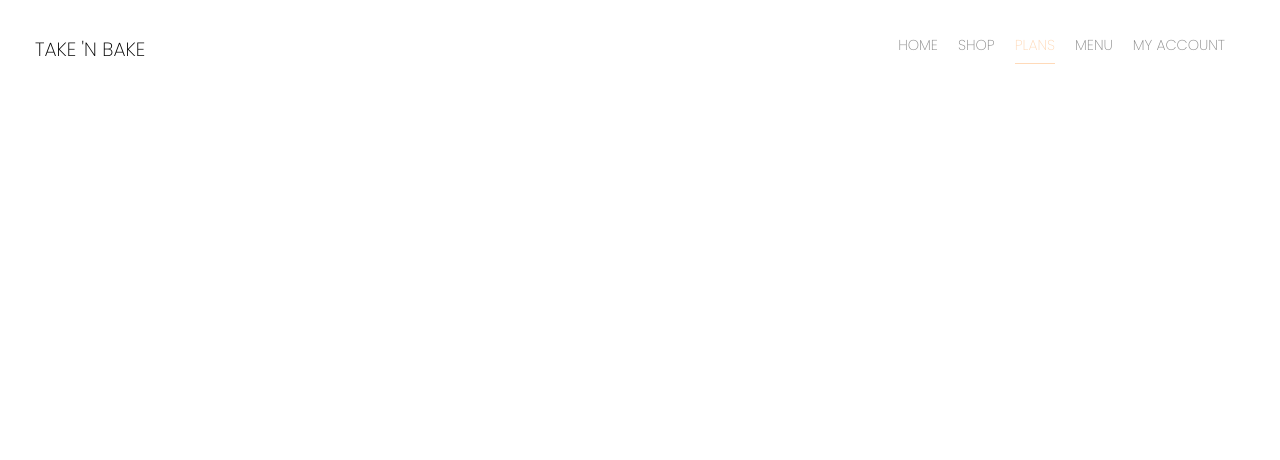
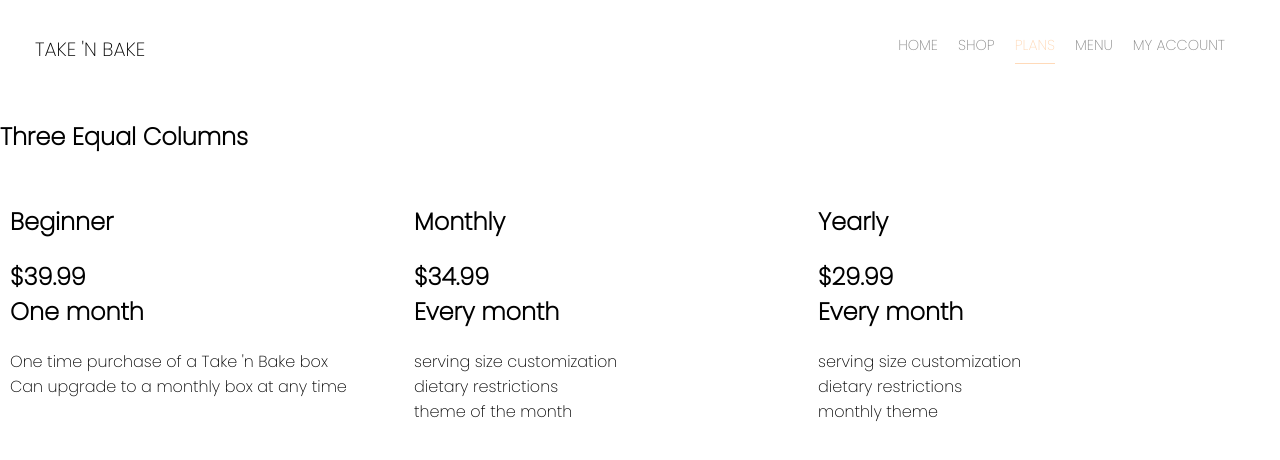
Before and after one commit to judyminjung/TakeNBake, a plain HTML site: page plans.html in a window 1280 px wide. Drawn offline with Linux system fonts and the light colour scheme.

Commit message:
Update plans.html

```diff
--- a/plans.html
+++ b/plans.html
@@ -36,8 +36,31 @@
         </div>
 
 
+            <h2>Three Equal Columns</h2>
 
-    </div>
+            <div class="plans_row">
+                <div class="plans">
+                    <h2>Beginner</h2>
+                    <h2>$39.99 </br>One month</h2>
+                    <p>One time purchase of a Take 'n Bake box </br>
+                        Can upgrade to a monthly box at any time</p>
+                </div>
+                <div class="plans">
+                    <h2>Monthly</h2>
+                    <h2>$34.99</br> Every month</h2>
+                    <p>serving size customization</br>
+                        dietary restrictions</br>
+                        theme of the month</p>
+                </div>
+                <div class="plans">
+                    <h2>Yearly</h2>
+                    <h2>$29.99</br>Every month</h2>
+                    <p>serving size customization</br>
+                        dietary restrictions</br>
+                        monthly theme</p>
+                </div>
+            </div>
+</div>
 
 </body>
 </html>
```
